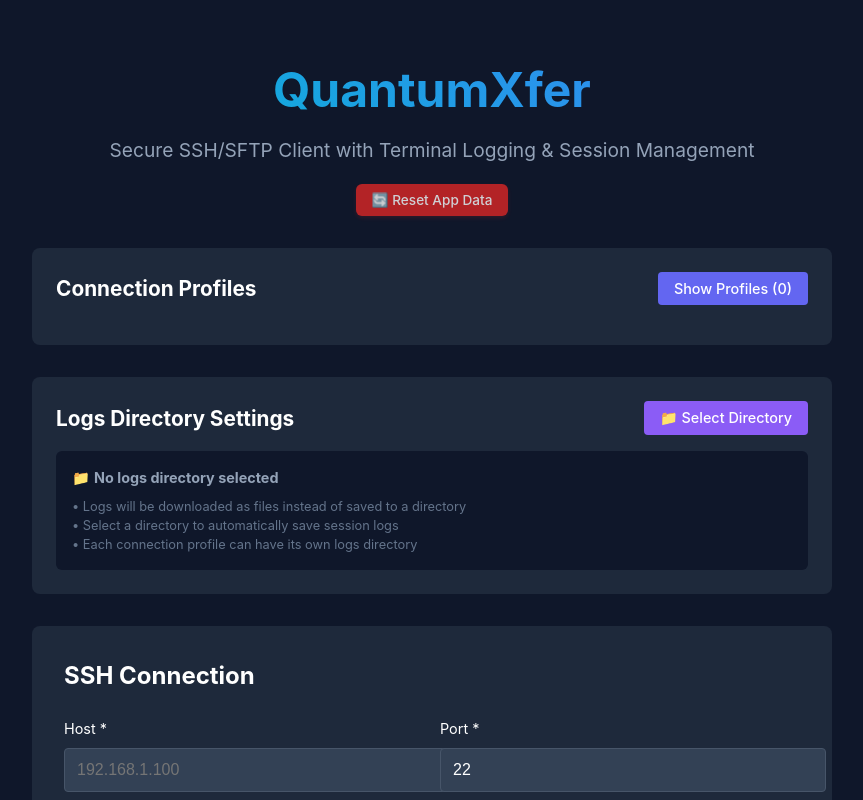
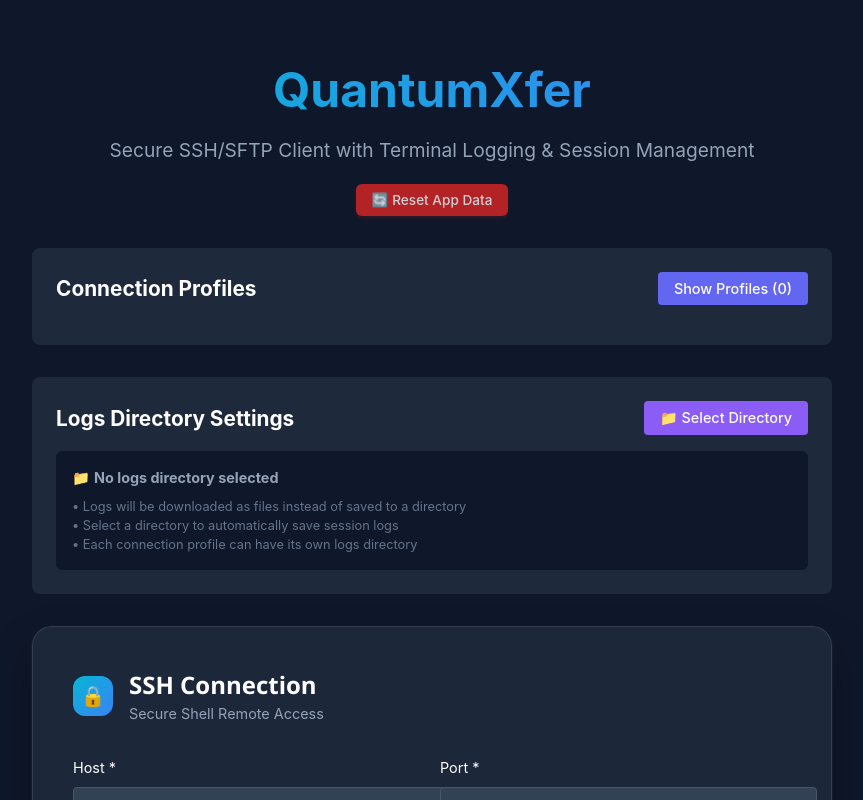
Before and after one commit to shavali-arc/quantumxfer, a React (Vite) app: page / in a window 1280 px wide. Shown: the top 800 px of the page, without its empty margins (208-1071 px from the left). Built offline with nearby package versions, Linux system fonts and the light colour scheme.

Commit message:
Add enterprise-grade UI improvements - professional header with logo and enhanced branding

```diff
--- a/src/App.tsx
+++ b/src/App.tsx
@@ -1282,17 +1282,54 @@ Type 'help' to see available commands.`;
     return (
       <div style={{ minHeight: '100vh', backgroundColor: '#0f172a', color: 'white', padding: '2rem' }}>
         <div style={{ maxWidth: '800px', margin: '0 auto' }}>
-          {/* Header */}
-          <div style={{ textAlign: 'center', marginBottom: '2rem' }}>
-            <h1 style={{ fontSize: '3rem', fontWeight: 'bold', marginBottom: '0.5rem', background: 'linear-gradient(45deg, #06b6d4, #3b82f6)', WebkitBackgroundClip: 'text', WebkitTextFillColor: 'transparent' }}>
-              QuantumXfer
-            </h1>
-            <p style={{ fontSize: '1.2rem', color: '#94a3b8' }}>
-              Secure SSH/SFTP Client with Terminal Logging & Session Management
-            </p>
+        {/* Header */}
+        <div style={{ textAlign: 'center', marginBottom: '3rem' }}>
+          <div style={{ display: 'flex', alignItems: 'center', justifyContent: 'center', marginBottom: '1rem' }}>
+            <div style={{
+              width: '60px',
+              height: '60px',
+              background: 'linear-gradient(135deg, #667eea 0%, #764ba2 100%)',
+              borderRadius: '16px',
+              display: 'flex',
+              alignItems: 'center',
+              justifyContent: 'center',
+              marginRight: '1rem',
+              boxShadow: '0 8px 32px rgba(0,0,0,0.2)'
+            }}>
+              <span style={{ fontSize: '24px', color: 'white' }}>⚡</span>
+            </div>
+            <div style={{ textAlign: 'left' }}>
+              <h1 style={{
+                fontSize: '2.5rem',
+                fontWeight: 'bold',
+                margin: '0',
+                background: 'linear-gradient(135deg, #667eea 0%, #764ba2 100%)',
+                WebkitBackgroundClip: 'text',
+                WebkitTextFillColor: 'transparent',
+                fontFamily: '"Segoe UI", Tahoma, Geneva, Verdana, sans-serif'
+              }}>
+                QuantumXfer
+              </h1>
+              <p style={{
+                fontSize: '0.9rem',
+                color: '#64748b',
+                margin: '0',
+                fontWeight: '500'
+              }}>
+                Enterprise SSH/SFTP Client
+              </p>
+            </div>
           </div>
-
-          {/* Connection Success */}
+          <p style={{
+            fontSize: '1.1rem',
+            color: '#475569',
+            maxWidth: '600px',
+            margin: '0 auto',
+            lineHeight: '1.6'
+          }}>
+            Secure SSH/SFTP Client with PowerShell Terminal, File Management, and Advanced Session Control
+          </p>
+        </div>          {/* Connection Success */}
           <div style={{
             textAlign: 'center',
             padding: '2rem',
@@ -1622,8 +1659,47 @@ Type 'help' to see available commands.`;
         </div>
 
         {/* SSH Connection Form */}
-        <div style={{ backgroundColor: '#1e293b', padding: '2rem', borderRadius: '8px' }}>
-          <h2 style={{ margin: '0 0 1.5rem 0', fontSize: '1.5rem' }}>SSH Connection</h2>
+        <div style={{
+          backgroundColor: 'rgba(30, 41, 59, 0.95)',
+          backdropFilter: 'blur(10px)',
+          padding: '2.5rem',
+          borderRadius: '20px',
+          border: '1px solid rgba(255,255,255,0.1)',
+          boxShadow: '0 20px 40px rgba(0,0,0,0.3), 0 1px 3px rgba(255,255,255,0.1)'
+        }}>
+          <div style={{ display: 'flex', alignItems: 'center', marginBottom: '2rem' }}>
+            <div style={{
+              width: '40px',
+              height: '40px',
+              background: 'linear-gradient(135deg, #06b6d4, #3b82f6)',
+              borderRadius: '12px',
+              display: 'flex',
+              alignItems: 'center',
+              justifyContent: 'center',
+              marginRight: '1rem'
+            }}>
+              <span style={{ fontSize: '20px', color: 'white' }}>🔒</span>
+            </div>
+            <div>
+              <h2 style={{
+                margin: '0',
+                fontSize: '1.5rem',
+                fontWeight: '600',
+                color: 'white',
+                fontFamily: '"Segoe UI", Tahoma, Geneva, Verdana, sans-serif'
+              }}>
+                SSH Connection
+              </h2>
+              <p style={{
+                margin: '0',
+                fontSize: '0.9rem',
+                color: '#94a3b8',
+                fontWeight: '400'
+              }}>
+                Secure Shell Remote Access
+              </p>
+            </div>
+          </div>
 
           <div style={{ display: 'grid', gridTemplateColumns: '1fr 1fr', gap: '1rem', marginBottom: '1rem' }}>
             <div>
```
